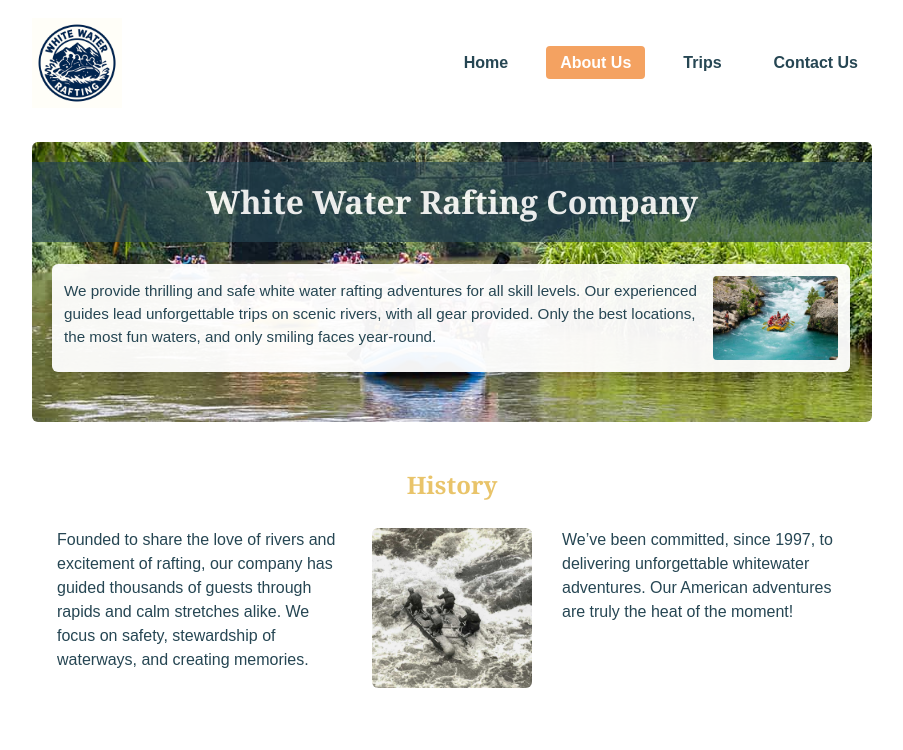
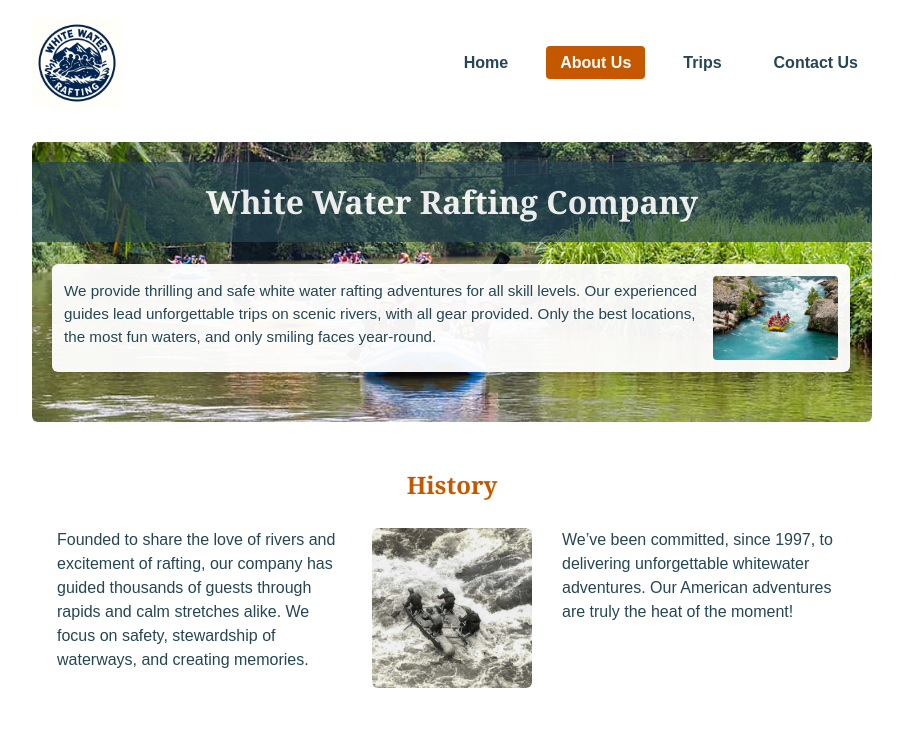
Before and after one commit to trappedreality469/wdd130, a plain HTML site: page wwr/about.html in a window 1280 px wide. Shown: the top 750 px of the page, without its empty margins (188-1091 px from the left). Drawn offline with Linux system fonts and the light colour scheme.

Commit message:
updated colors

```diff
--- a/wwr/styles/rafting.css
+++ b/wwr/styles/rafting.css
@@ -1,9 +1,9 @@
 /* root CSS variables */
 :root{
   --primary-color: #055a05;    /* deep green (example) */
-  --secondary-color: #f4a261;  /* warm sand */
+  --secondary-color: #c45800;  /* warm sand */
   --accent1-color: #264653;    /* dark slate */
-  --accent2-color: #e9c46a;    /* light gold */
+  --accent2-color: #c45800;    /* light gold */
   --heading-font: "Georgia", "Times New Roman", serif;
   --body-font: Arial, Helvetica, sans-serif;
 }
```
